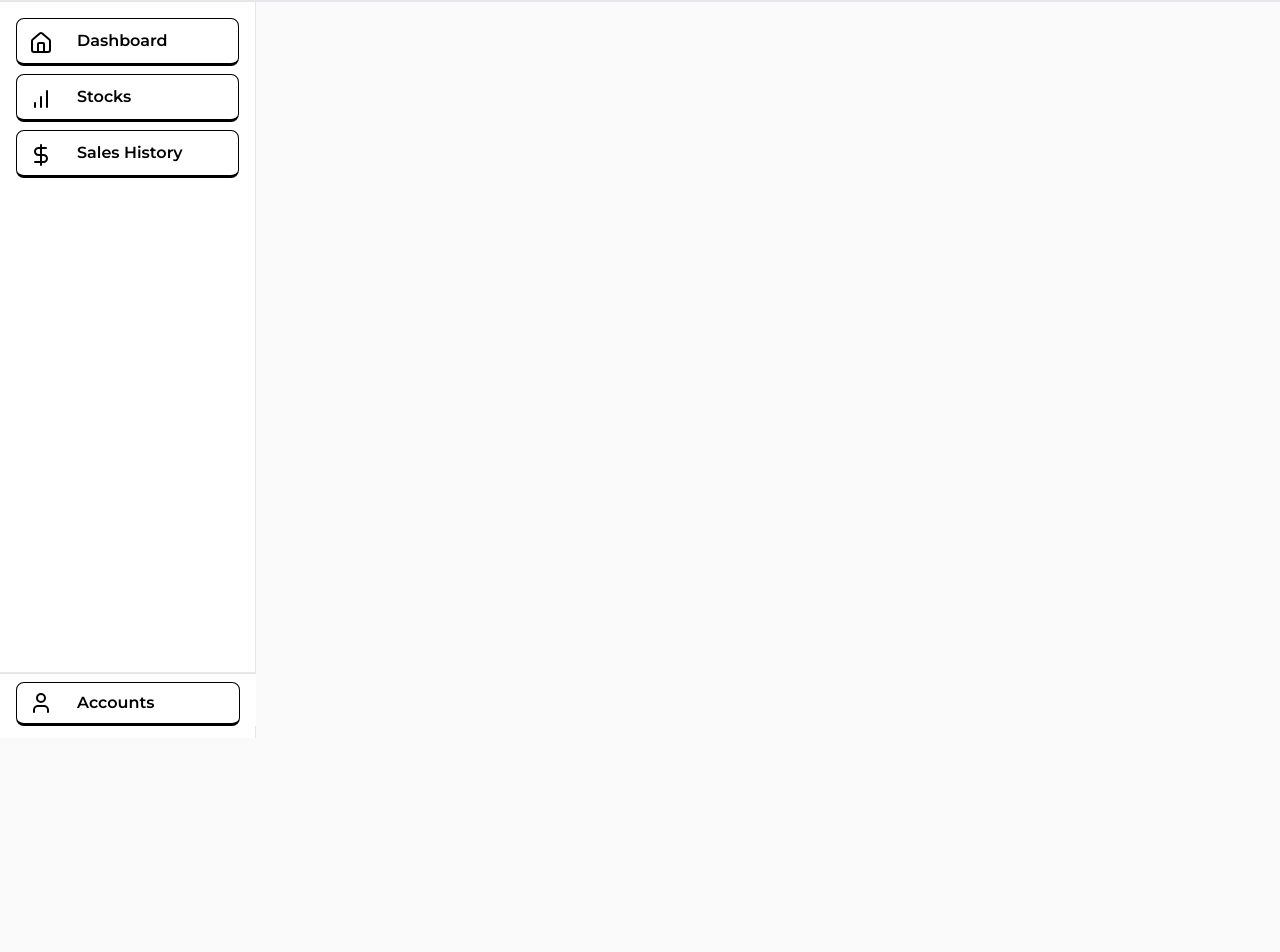
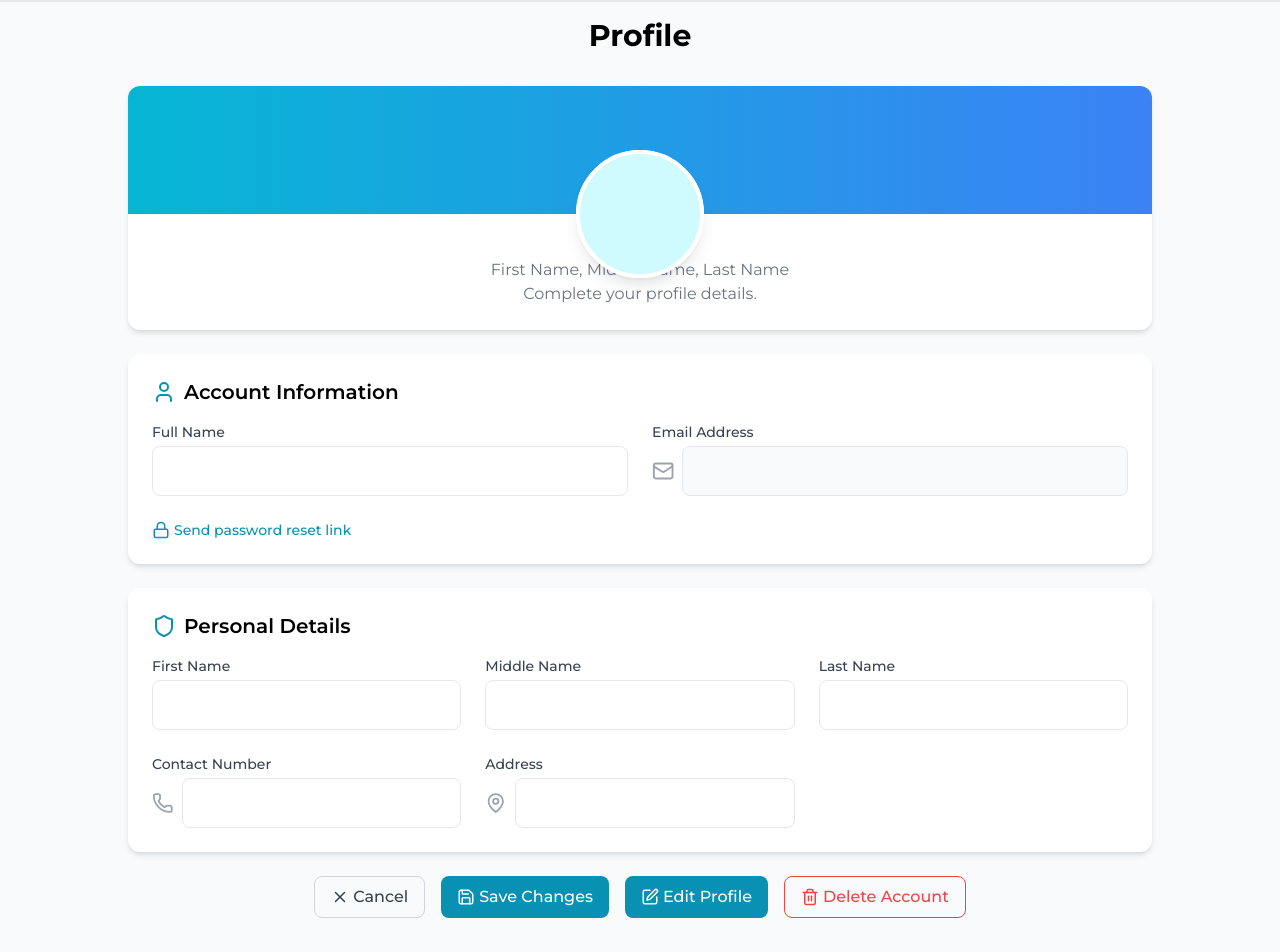
Before and after one commit to eimryst/Fishpet-Inventory-System, a React (Vite) app: page /profile in a window 1280 px wide. Shown: the part 62-1014 px from the top of the page. Before the commit the page ends 800 px from the top, so only its background shows below. Built offline with nearby package versions, Linux system fonts and the light colour scheme.

Commit message:
Finished profile page design.

```diff
--- a/src/AppContent.jsx
+++ b/src/AppContent.jsx
@@ -3,14 +3,13 @@ import { BrowserRouter as Router, Route, Routes } from "react-router-dom";
 import Sidebar from "./components/Sidebar";
 import Header from "./components/Header";
 import Login from "./pages/Login";
+import Profile from "./pages/Profile";
 
 export default function AppContent() {
   return (
     <div>
       <div>
-        <Sidebar
-        // sidebarToggle="false"
-        />
+        <Sidebar sidebarToggle="false" />
       </div>
       <div>
         <Header />
@@ -33,6 +32,7 @@ export default function AppContent() {
             path="/accounts"
             element={<div className="flex justify-center">Accounts</div>}
           />
+          <Route path="/profile" element={<Profile />} />
         </Routes>
       </div>
     </div>
--- a/src/components/Header.jsx
+++ b/src/components/Header.jsx
@@ -4,7 +4,7 @@ import { BiNotification } from "react-icons/bi";
 
 export default function Header() {
   return (
-    <div className="bg-gray-200 px-4 py-3 flex justify-between top-0 left-0 right-0 h-16">
+    <div className="fixed bg-gray-200 px-4 py-3 flex justify-between top-0 left-0 right-0 h-16">
       <div className="flex items-center gap-4">
         <button className="p-2 rounded-lg bg-white hover:bg-gray-100 transition-colors">
           <Menu className="w-5 h-5 text-gray-600" />
--- /dev/null
+++ b/src/pages/Profile.jsx
@@ -0,0 +1,141 @@
+import {
+  Edit,
+  Lock,
+  Mail,
+  MapPin,
+  Phone,
+  Save,
+  Shield,
+  Trash2,
+  User,
+  X,
+} from "lucide-react";
+import React from "react";
+
+export default function Profile() {
+  return (
+    <div className="min-h-screen pt-20 px-4 pb-10 bg-gray-50">
+      <h1 className="text-3xl font-bold text-center mb-8">Profile</h1>
+      <div className="max-w-5xl mx-auto">
+        <div className="bg-white rounded-xl shadow-md overflow-hidden mb-6">
+          <div className="bg-gradient-to-r from-cyan-500 to-blue-500 h-32">
+            {/* Empty Part */}
+          </div>
+          <div className="px-6 pb-6 relative">
+            <div className="relative -m-16 flex justify-center">
+              <img
+                className="w-32 h-32 rounded-full border-4 border-white shadow-lg"
+                src="src\assets\orig-logo-nobg.png"
+              />
+              <div className="absolute top-0 w-32 h-32 rounded-full border-4 border-white bg-cyan-100 flex items-center justify-center text-cyan-600 text-4xl font-bold"></div>
+            </div>
+            <div className="text-center mt-3">
+              <h2 className="text-2xl font-bold text-gray-800">Name</h2>
+              <p className="text-gray-500">
+                First Name, Middle Name, Last Name
+              </p>
+              <p className="text-gray-500">Complete your profile details.</p>
+            </div>
+          </div>
+        </div>
+        <form className="space-y-6">
+          <div className="bg-white rounded-xl shadow-md overflow-hidden p-6">
+            <div className="flex items-center mb-4">
+              <User className="text-cyan-600 mr-2" />
+              <h2 className="text-xl font-semibold">Account Information</h2>
+            </div>
+            <div className="grid grid-cols-1 md:grid-cols-2 gap-6">
+              <div>
+                <label className="block text-sm font-medium text-gray-700 mb-1">
+                  Full Name
+                </label>
+                <input type="text" className="w-full p-3 border rounded-lg" />
+              </div>
+              <div>
+                <label className="block text-sm font-medium text-gray-700 mb-1">
+                  Email Address
+                </label>
+                <div className="flex items-center">
+                  <Mail className="text-gray-400 mr-2" />
+                  <input
+                    type="email"
+                    className="w-full p-3 bg-gray-50 border rounded-lg text-gray-500"
+                  />
+                </div>
+              </div>
+              <div className="md:col-span-2">
+                <button className="flex items-center text-cyan-600 hover:text-cyan-800 font-medium text-sm transition-colors">
+                  <Lock size={18} className="mr-1" />
+                  Send password reset link
+                </button>
+              </div>
+            </div>
+          </div>
+
+          <div className="bg-white rounded-xl shadow-md overflow-hidden p-6">
+            <div className="flex items-center mb-4">
+              <Shield className="text-cyan-600 mr-2" />
+              <h2 className="text-xl font-semibold">Personal Details</h2>
+            </div>
+            <div className="grid grid-cols-1 md:grid-cols-3 gap-6">
+              <div>
+                <label className="block text-sm font-medium text-gray-700 mb-1">
+                  First Name
+                </label>
+                <input type="text" className="w-full p-3 border rounded-lg" />
+              </div>
+              <div>
+                <label className="block text-sm font-medium text-gray-700 mb-1">
+                  Middle Name
+                </label>
+                <input type="text" className="w-full p-3 border rounded-lg" />
+              </div>
+              <div>
+                <label className="block text-sm font-medium text-gray-700 mb-1">
+                  Last Name
+                </label>
+                <input type="text" className="w-full p-3 border rounded-lg" />
+              </div>
+              <div>
+                <label className="block text-sm font-medium text-gray-700 mb-1">
+                  Contact Number
+                </label>
+                <div className="flex items-center">
+                  <Phone className="text-gray-400 mr-2" />
+                  <input type="text" className="w-full p-3 border rounded-lg" />
+                </div>
+              </div>
+              <div>
+                <label className="block text-sm font-medium text-gray-700 mb-1">
+                  Address
+                </label>
+                <div className="flex items-center">
+                  <MapPin className="text-gray-400 mr-2" />
+                  <input type="text" className="w-full p-3 border rounded-lg" />
+                </div>
+              </div>
+            </div>
+          </div>
+          <div className="flex justify-center mt-4 space-x-4">
+            <button className="flex items-center px-4 py-2 border border-gray-300 rounded-lg text-gray-700 hover:bg-gray-50 font-medium transition-colors">
+              <X size={18} className="mr-1" />
+              Cancel
+            </button>
+            <button className="flex items-center px-4 py-2 bg-cyan-600 rounded-lg text-white font-medium hover:bg-cyan-700 focus:outline-none focus:ring-2 focus:ring-offset-2 focus:ring-cyan-500 transition-colors">
+              <Save size={18} className="mr-1" />
+              Save Changes
+            </button>
+            <button className="flex items-center px-4 py-2 bg-cyan-600 rounded-lg text-white font-medium hover:bg-cyan-700 focus:outline-none focus:ring-2 focus:ring-offset-2 focus:ring-cyan-500 transition-colors">
+              <Edit size={18} className="mr-1" />
+              Edit Profile
+            </button>
+            <button className="flex items-center px-4 py-2 border border-red-500 rounded-lg text-red-500 hover:bg-red-50 font-medium transition-colors">
+              <Trash2 size={18} className="mr-1" />
+              Delete Account
+            </button>
+          </div>
+        </form>
+      </div>
+    </div>
+  );
+}
```
